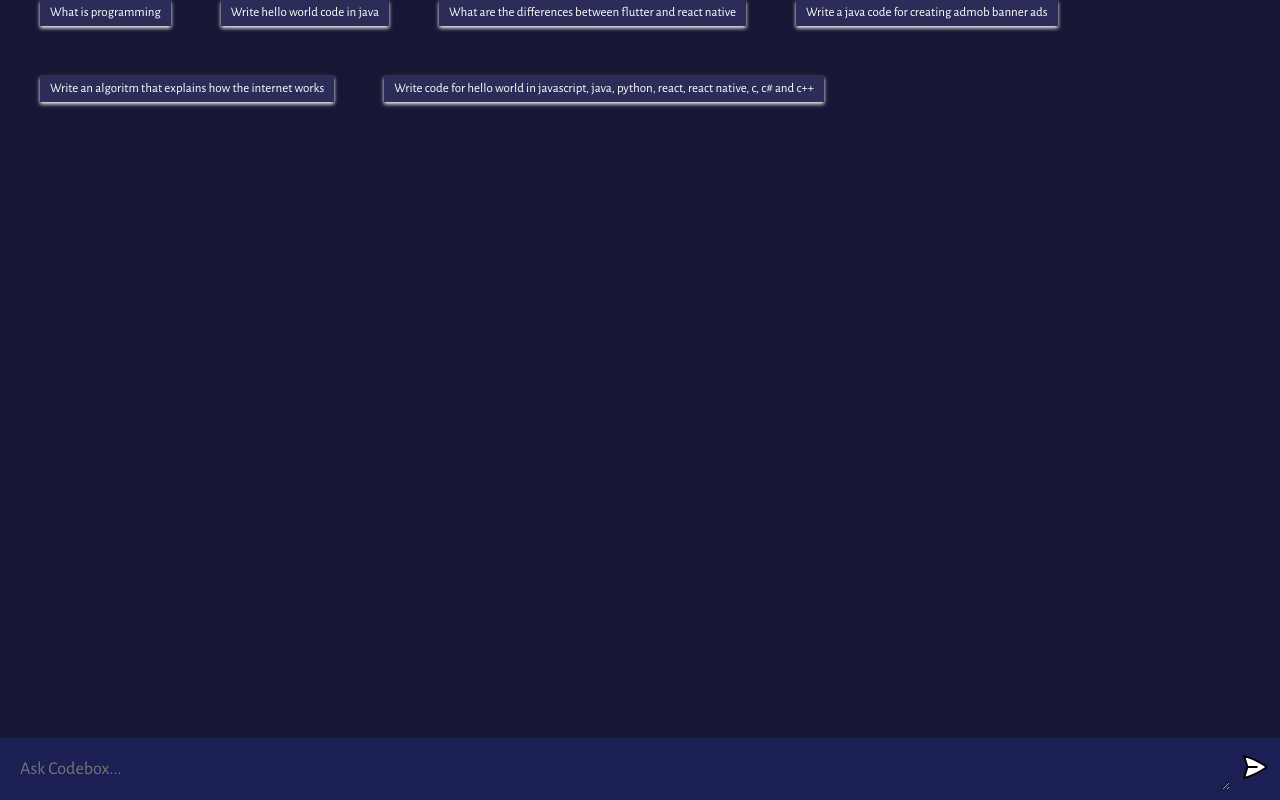
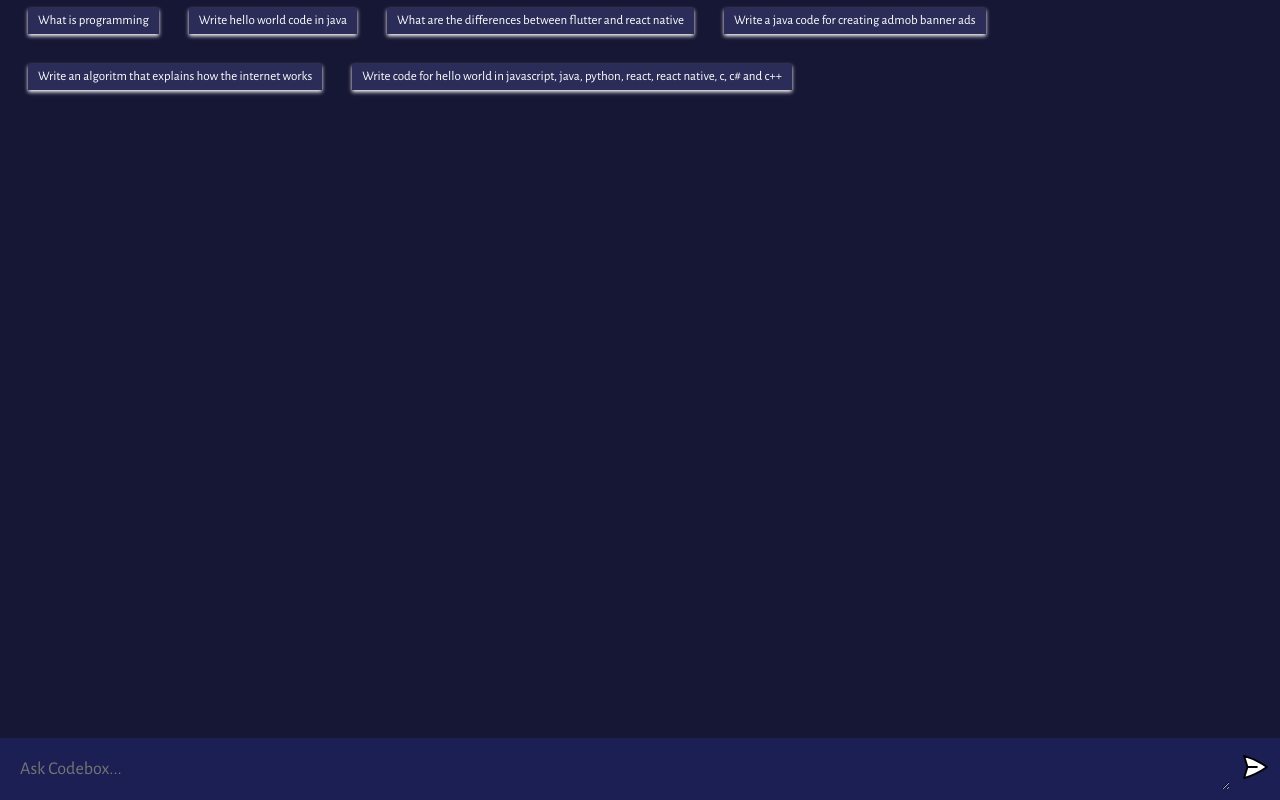
Before and after one commit to Ripple-Tech/Codebox, a website built with Vite: page client/index.html in a window 1280 px wide. Built offline with nearby package versions, Linux system fonts and the light colour scheme.

Commit message:
new commit

```diff
--- a/client/style.css
+++ b/client/style.css
@@ -26,14 +26,14 @@ body {
   border: none;
   display: block;
   margin: 5px;
-  padding: 10px;
+  padding: 8px;
   position: absolute;
 
  }
 
 .but {
   position: relative;
-  bottom: 40px;
+  bottom: 20px;
   border: none;
   padding: 5px 10px;
   text-align: center;
@@ -43,7 +43,7 @@ body {
   background-color: #2b2d58;
   text-align: center;
   color:#fff;
-  margin: 25px;
+  margin: 15px;
   box-shadow: 0 2px 4px 0 rgba(255, 255, 255, 1);
   transition: 0.7s;
 }
```
